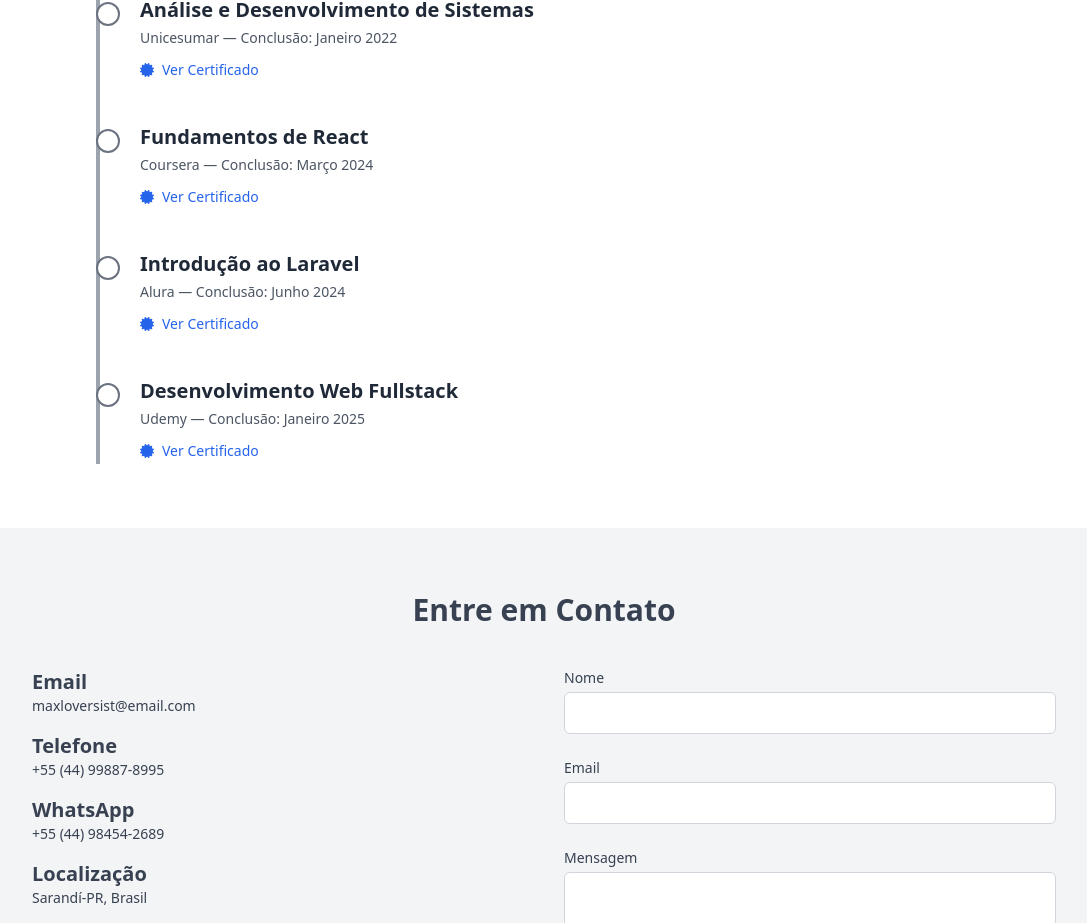
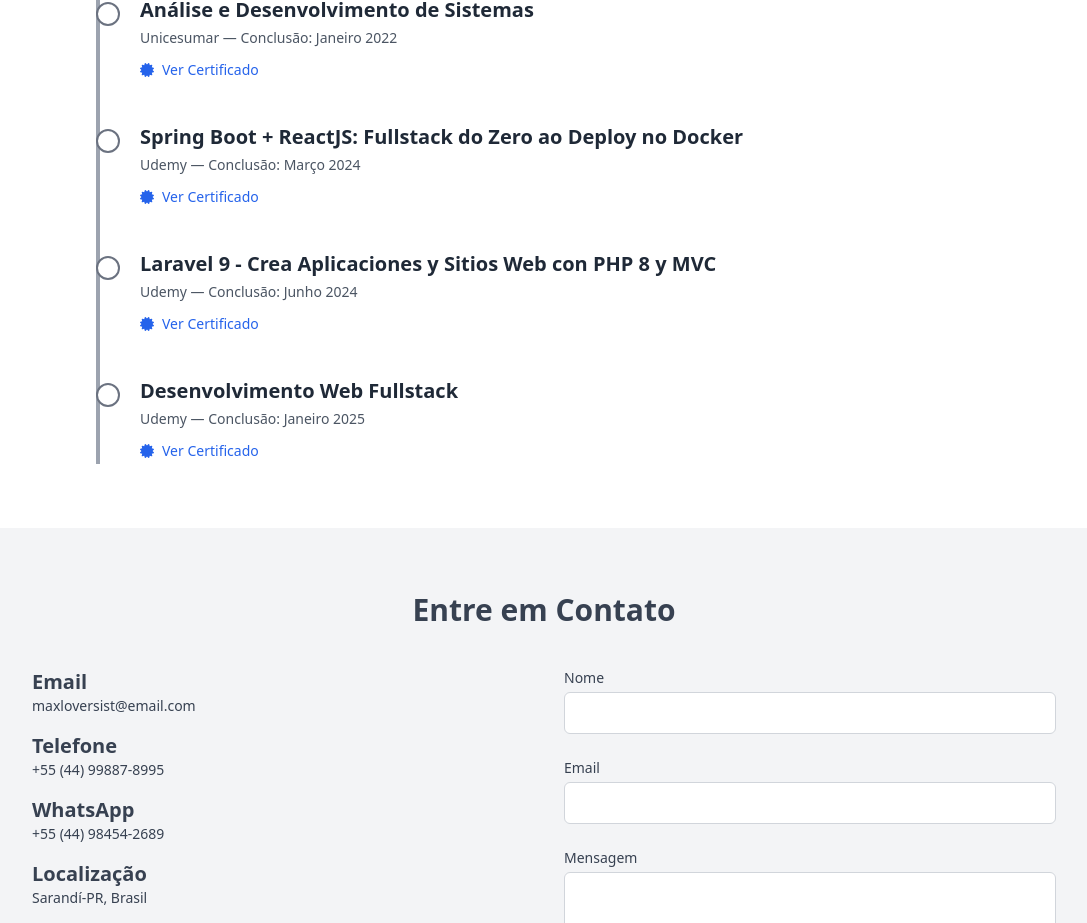
Before and after one commit to maxiamikel19/portfolio, a React (Vite) app: page / in a window 1280 px wide. Shown: the part 2680-3603 px from the top of the page, without its empty margins (96-1183 px from the left). Built offline with nearby package versions, Linux system fonts and the light colour scheme.

Commit message:
Atualizar CV e Certificados

```diff
--- a/src/components/Certificates.jsx
+++ b/src/components/Certificates.jsx
@@ -7,21 +7,24 @@ const courses = [
     courseName: "Análise e Desenvolvimento de Sistemas",
     institution: "Unicesumar",
     completionDate: "Janeiro 2022",
-    certificateLink: "https://linkparacertificado.com/curso1",
+    certificateLink:
+      "https://drive.google.com/file/d/1Zlqi7OieNj9C95CRw0igGZaX9XF1DNPJ/view?usp=drive_link",
   },
   {
     id: 2,
-    courseName: "Fundamentos de React",
-    institution: "Coursera",
+    courseName: "Spring Boot + ReactJS: Fullstack do Zero ao Deploy no Docker",
+    institution: "Udemy",
     completionDate: "Março 2024",
-    certificateLink: "https://linkparacertificado.com/curso2",
+    certificateLink:
+      "https://drive.google.com/file/d/1hok-vy0X_OoZVkjOms_iTFunuE3PDG20/view?usp=drive_link",
   },
   {
     id: 3,
-    courseName: "Introdução ao Laravel",
-    institution: "Alura",
+    courseName: "Laravel 9 - Crea Aplicaciones y Sitios Web con PHP 8 y MVC",
+    institution: "Udemy",
     completionDate: "Junho 2024",
-    certificateLink: "https://linkparacertificado.com/curso3",
+    certificateLink:
+      "https://drive.google.com/file/d/1Zlqi7OieNj9C95CRw0igGZaX9XF1DNPJ/view?usp=drive_link",
   },
   {
     id: 4,
--- a/src/components/Contact.jsx
+++ b/src/components/Contact.jsx
@@ -1,6 +1,16 @@
 import { motion } from "framer-motion";
+import { useState } from "react";
 
 const Contact = () => {
+  const [name, setName] = useState("");
+  const showAlertMessage = (e) => {
+    e.preventDefault();
+    alert(
+      "Olá " +
+        name +
+        " algumas partes do meu portfolio ainda está fora de funcionalidade, estou trabalhando nisso! \n Obrigado."
+    );
+  };
   return (
     <motion.section
       id="contact"
@@ -47,6 +57,9 @@ const Contact = () => {
               id="name"
               className="w-full px-4 py-2 mt-1 border border-gray-300 rounded-md focus:outline-none focus:ring-2 focus:ring-gray-600"
               required
+              onChange={(e) => {
+                setName(e.target.value);
+              }}
             />
           </div>
 
@@ -83,6 +96,7 @@ const Contact = () => {
           <button
             type="submit"
             className="px-6 py-2 text-white transition bg-gray-600 hover:bg-gray-500"
+            onClick={showAlertMessage}
           >
             Enviar
           </button>
--- a/src/components/Hero.jsx
+++ b/src/components/Hero.jsx
@@ -18,7 +18,7 @@ const Hero = () => {
           em desempenho e usabilidade.
         </p>
         <a
-          href="/cv/Curroculum-DEV-Java.pdf"
+          href="/cv/CV_Dev_Fullstack_Pt.pdf"
           download="Curriculo-Amikel.pdf"
           className="inline-block px-6 py-2 text-lg text-white transition bg-gray-600 hover:bg-gray-500"
         >
```
Also changed, not shown: 1 other file (tests, documents, lock files or other folders).
